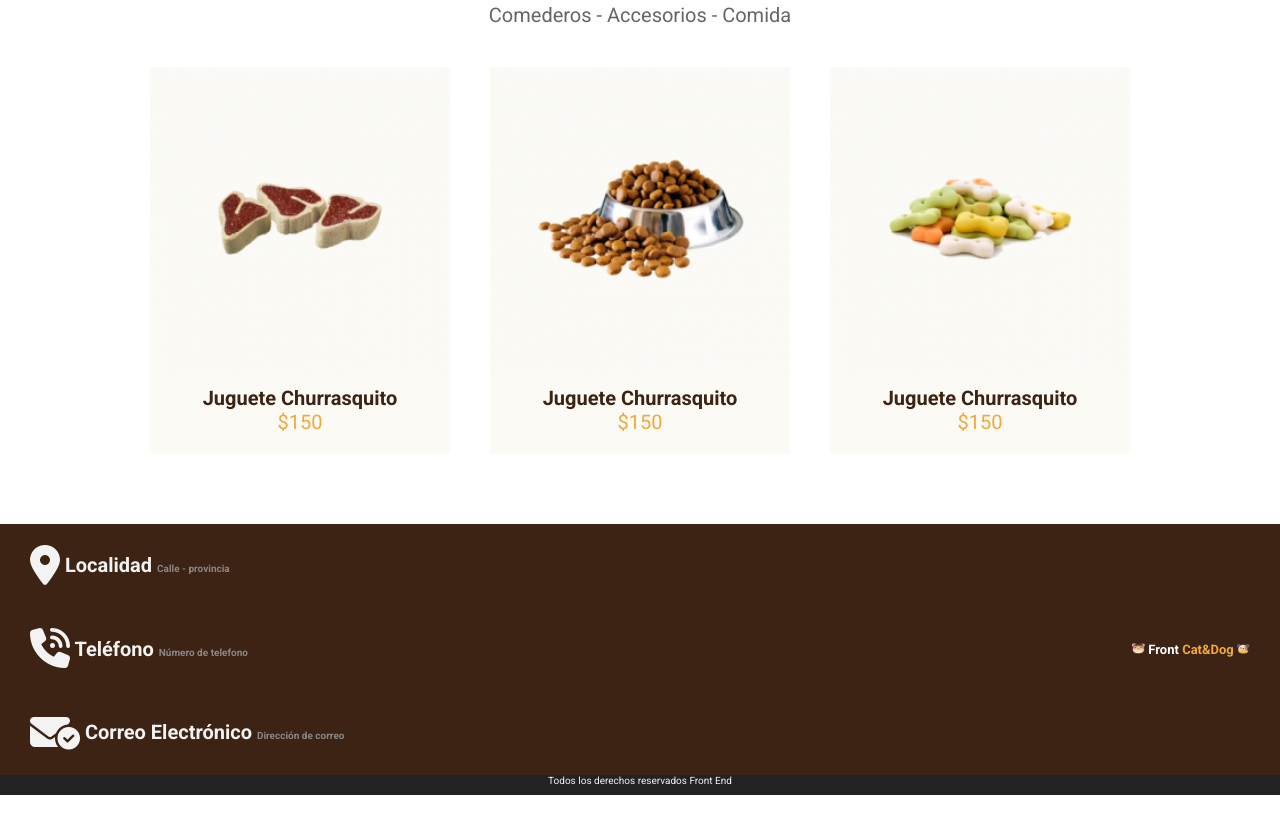
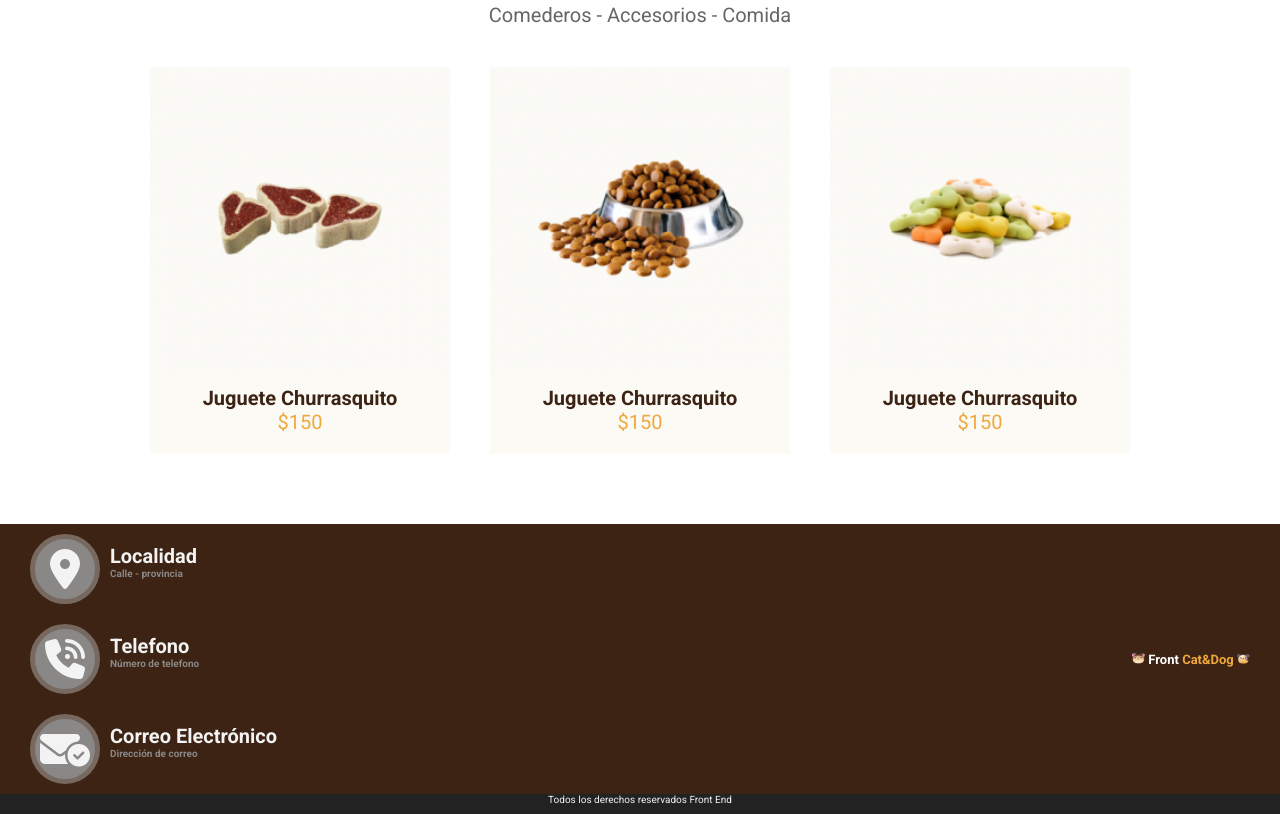
Before and after one commit to eolunas/petShop, a plain HTML site: page index.html in a window 1280 px wide. Shown: the part 926-1740 px from the top of the page. Drawn offline with Linux system fonts and the light colour scheme.

Commit message:
Auto scaling and footer fixed

```diff
--- a/css/style-index.css
+++ b/css/style-index.css
@@ -107,8 +107,7 @@ nav div {
   background: #ffffff;
   border-radius: 0.8rem;
   padding: 2rem;
-  font-size: 3rem;
-  font-weight: bold;
+  font-size: 2.5rem;
 }
 
 .welcome-message :nth-child(2) {
@@ -198,18 +197,41 @@ p.card-description {
   color: #f0a83e;
 }
 
+.footer-contact-container {
+  display: flex;
+  flex-direction: column;
+  justify-content: space-around;
+}
+
 .footer-contact-item {
-  padding: 30px;
+  padding: 1rem 3rem;
   color: #f3f3f3;
   font-weight: 700;
-  font-size: 20px;
-  line-height: 23.44px;
+  font-size: 2rem;
+  display: flex;
+  justify-content: flex-start;
 }
 
-.footer-contact-subtitle {
+.footer-contact-icon {
+  width: 7rem;
+  height: 7rem;
+  background-color: #8a8787;
+  border-radius: 50%;
+  border: 5px solid #786960;
+  display: flex;
+  justify-content: center;
+  align-items: center;
+}
+
+.footer-contact-item p {
+  display: flex;
+  flex-direction: column;
+  margin: 1rem;
+}
+
+.footer-contact-item p :nth-child(2) {
   font-weight: 700;
-  font-size: 10px;
-  line-height: 12px;
+  font-size: 1rem;
   color: #8a8787;
 }
 
--- a/index.html
+++ b/index.html
@@ -3,7 +3,10 @@
   <head>
     <meta charset="UTF-8" />
     <meta http-equiv="X-UA-Compatible" content="IE=edge" />
-    <meta name="viewport" content="width=device-width, initial-scale=1.0" />
+    <meta
+      name="viewport"
+      content="width=device-width, maximum-scale=1, user-scalable=0"
+    />
     <title>PetShop</title>
     <link rel="stylesheet" href="css/style-index.css" />
     <link
@@ -45,7 +48,9 @@
               <img src="img/pawprint 1.png" alt="" /><span>Contactanos</span>
             </li>
           </ul>
-          <div class="toggle-visible"><i class="fa-solid fa-burger fa-2xl"></i></div>
+          <div class="toggle-visible">
+            <i class="fa-solid fa-burger fa-2xl"></i>
+          </div>
         </nav>
       </section>
     </header>
@@ -82,21 +87,35 @@
     </main>
     <footer>
       <section class="footer-container-top">
-        <div>
-          <p class="footer-contact-item">
-            <i class="fa-solid fa-location-dot fa-2xl"></i> Localidad
-            <span class="footer-contact-subtitle">Calle - provincia</span>
-          </p>
-          <p class="footer-contact-item">
-            <i class="fa-solid fa-phone-volume fa-2xl"></i> Teléfono
-            <span class="footer-contact-subtitle">Número de telefono</span>
-          </p>
-          <p class="footer-contact-item">
-            <i class="fa-solid fa-envelope-circle-check fa-2xl"></i> Correo
-            Electrónico
-            <span class="footer-contact-subtitle">Dirección de correo</span>
-          </p>
-        </div>
+        <article class="footer-contact-container">
+          <div class="footer-contact-item">
+            <div class="footer-contact-icon">
+              <i class="fa-solid fa-location-dot fa-2xl"></i>
+            </div>
+            <p>
+              <span>Localidad</span>
+              <span>Calle - provincia</span>
+            </p>
+          </div>
+          <div class="footer-contact-item">
+            <div class="footer-contact-icon">
+              <i class="fa-solid fa-phone-volume fa-2xl"></i>
+            </div>
+            <p>
+              <span>Telefono</span>
+              <span>Número de telefono</span>
+            </p>
+          </div>
+          <div class="footer-contact-item">
+            <div class="footer-contact-icon">
+              <i class="fa-solid fa-envelope-circle-check fa-2xl"></i>
+            </div>
+            <p>
+              <span>Correo Electrónico</span>
+              <span>Dirección de correo</span>
+            </p>
+          </div>
+        </article>
         <p class="logo-base">
           <img src="img/Cat.png" alt="gato" />
           <span class="logo-end">Front</span>
```
